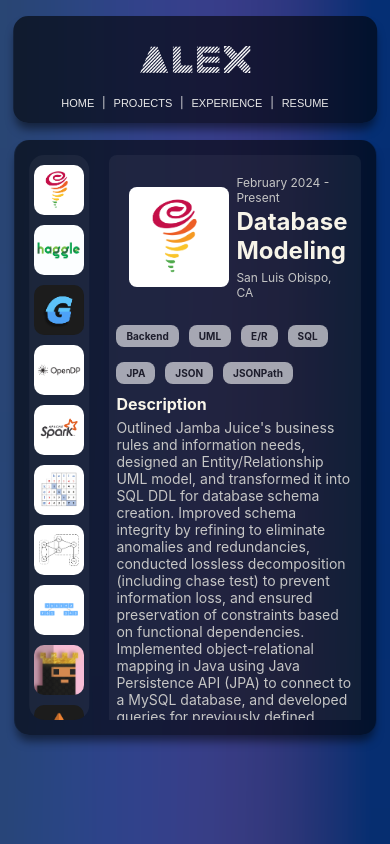
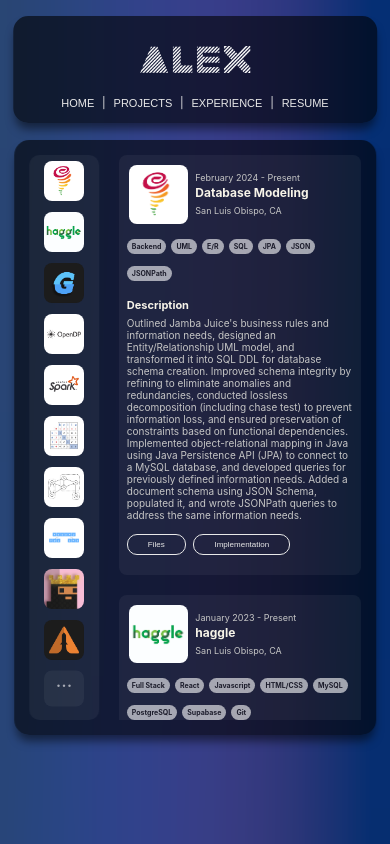
Before and after one commit to zahaale20/Zaharia_Portfolio, a React (Create React App) app: page /#/ in a window 390 px wide. Both pictures are taken after a click on the button "PROJECTS". Shown: the top 844 px of the page. Built offline with nearby package versions, Linux system fonts and the light colour scheme.

Commit message:
modifications to fix mobile view

```diff
--- a/src/components/Navbar.js
+++ b/src/components/Navbar.js
@@ -3,9 +3,6 @@
 import { Link, useNavigate } from 'react-router-dom';
 import theme from '../styles/Theme';
 import logoImage from '../assets/zaharia_logo.png';
-import linkedinIcon from '../assets/linkedin.png';
-import githubIcon from '../assets/github.png';
-import instagramIcon from '../assets/instagram.png';
 
 const Nav = styled.nav`
   background: rgba(0, 0, 0, 0.6);
@@ -119,10 +116,6 @@
       navigate(path);
     };
 
-    const handleEmailOpen = () => {
-        window.location.href = `mailto:${emailAddress}`;
-    };
-
 
     return (
         <Nav>
--- a/src/pages/HomePage.js
+++ b/src/pages/HomePage.js
@@ -11,7 +11,13 @@
     HomeDescriptionText,
     HomeButtonXStack,
     MainButton,
-  } from '../styles/PageStyle';
+    SocialMediaContainer,
+    SocialMediaIcon
+} from '../styles/PageStyle';
+
+import linkedinIcon from '../assets/linkedin.png';
+import githubIcon from '../assets/github.png';
+import instagramIcon from '../assets/instagram.png';
 
 function HomePage() {
     const navigate = useNavigate();
@@ -41,6 +47,17 @@
                                     <MainButton onClick={handleEmailOpen}>
                                         Contact Me
                                     </MainButton>
+                                    <SocialMediaContainer>
+                                        <SocialMediaIcon href="https://github.com/zahaale20" target="_blank">
+                                            <img src={githubIcon} alt="GitHub" />
+                                        </SocialMediaIcon>
+                                        <SocialMediaIcon href="https://linkedin.com/in/alexczaharia" target="_blank">
+                                            <img src={linkedinIcon} alt="LinkedIn" />
+                                        </SocialMediaIcon>
+                                        <SocialMediaIcon href="https://instagram.com/alex.z4777" target="_blank">
+                                            <img src={instagramIcon} alt="Instagram" />
+                                        </SocialMediaIcon>
+                                    </SocialMediaContainer>
                                 </HomeButtonXStack>
                             </HomeTextContainer>
                         </HomeProfileDisplayContainer>
--- a/src/pages/ProjectsPage.js
+++ b/src/pages/ProjectsPage.js
@@ -5,6 +5,7 @@
   MainButton,
   FrameLayout,
   VertNavBar,
+  VertScroll,
   ProjectNavItem,
   OverviewContainer,
   ExperienceContainer,
@@ -174,7 +175,7 @@
   const availableLinks = linkTypes.filter(linkType => project[linkType.key]);
 
   return availableLinks.map(linkType => (
-    <a key={linkType.key} href={project[linkType.key]} target="_blank" rel="noopener noreferrer" style={{ textDecoration: 'none', margin: '10px' }}>
+    <a key={linkType.key} href={project[linkType.key]} target="_blank" rel="noopener noreferrer" style={{ textDecoration: 'none', margin: '0px' }}>
       <MainButton>{linkType.text}</MainButton>
     </a>
   ));
@@ -203,6 +204,7 @@
       <GlobalStyle />
         <FrameLayout>
           <VertNavBar>
+            <VertScroll>
               {projects.map((project, index) => (
                 <ProjectNavItem
                   key={project.id}
@@ -215,6 +217,7 @@
               <MoreProjectsNavItem onClick={handleGitHubClick} style={{ display: 'flex', alignItems: 'center', justifyContent: 'center' }}>
                 <MoreProjectsText style={{ fontSize: '24px', color: 'rgba(255, 255, 255, 0.6)' }}>...</MoreProjectsText>
               </MoreProjectsNavItem>
+            </VertScroll>
           </VertNavBar>
 
           <OverviewContainer>
--- a/src/styles/PageStyle.js
+++ b/src/styles/PageStyle.js
@@ -32,28 +32,29 @@
     }
 `;
 
+export const VertScroll = styled.div`
+    overflow-y: auto;
+`;
+
 export const VertNavBar = styled.div`
     display: flex;
     flex-direction: column;
     align-items: center;
     position: relative;
     background-color: rgba(255, 255, 255, 0.05);
-    padding-left: 20px;
-    padding-right: 20px;
-    border-radius: 15px;
-    width: 70px;
-    overflow: auto;
+    padding-left: 10px;
+    padding-right: 10px;
+    border-radius: 10px;
+    width: 50px;
     height: 565px;
 
     @media (min-width: 768px) {
-        padding-left: 10px;
-        padding-right: 10px;
+        width: 50px;
         height: 615px;
     }
 
     @media (min-width: 1024px) {
-        padding-left: 10px;
-        padding-right: 10px;
+        width: 50px;
         height: 615px;
     }
 `;
@@ -62,7 +63,7 @@
     display: flex;
     flex-direction: column;
     position: relative;
-    width: 900px;
+    width: 85%;
     overflow: auto;
     height: 565px;
     gap: 20px;
@@ -83,11 +84,11 @@
     background: transparent;
     border: 1px solid ${theme.colors.nearlyWhite};
     border-radius: 10px;
-    padding-top: 10px;
-    padding-bottom: 10px;
+    padding-top: 5px;
+    padding-bottom: 5px;
     padding-left: 20px;
     padding-right: 20px;
-    font-size: 10px;
+    font-size: 8px;
     font-family: 'Futura', sans-serif;
     cursor: pointer;
     margin-right: 2vw;
@@ -122,8 +123,8 @@
 export const HomeProfileDisplayContainer = styled.div`
     display: flex;
     flex-direction: column;
-    align-items: flex-start;
-    justify-content: flex-start;
+    align-items: center;
+    justify-content: center;
     width: 80%;
     max-width: 1200px;
     margin: auto;
@@ -232,17 +233,19 @@
 
 export const HomeButtonXStack = styled.div`
     flex-direction: row;
-    margin-top: 10px;
 `;
 
-const SocialMediaContainer = styled.div`
+export const SocialMediaContainer = styled.div`
     display: flex;
     align-items: center;
     justify-content: center;
-    gap: 2px;
+    margin-top: 15px;
+    gap: 20px;
 
     @media (min-width: 768px) {
         gap: 2px;
+        align-items: center;
+        justify-content: flex-start;
     }
 
     @media (min-width: 1024px) {
@@ -251,7 +254,7 @@
 `;
 
 
-const SocialMediaIcon = styled.a`
+export const SocialMediaIcon = styled.a`
     display: inline-flex;
     align-items: center;
     justify-content: center;
@@ -285,7 +288,7 @@
 
 //ExperiencesPage Components
 export const ExperienceImage = styled.img`
-    width: 100px;
+    width: 15vw;
     height: auto;
     border-radius: 2vw;
     margin-right: 2vw;
@@ -302,7 +305,7 @@
 export const DescriptionHeaderText = styled.p`
     font-weight: bold;
     color: ${theme.colors.vanillaMist};
-    font-size: 16px;
+    font-size: 11px;
     margin: 0px;
 
     @media (min-width: 768px) {
@@ -317,7 +320,7 @@
 `;
 
 export const ExperienceTitle = styled.h1`
-    font-size: 20px;
+    font-size: 12px;
     color: ${theme.colors.vanillaMist};
     margin: 0;
     margin-top: -1vh;
@@ -328,6 +331,33 @@
 
     @media (min-width: 1024px) {
         font-size: 30px;
+    }
+`;
+
+export const ExperienceSubtitle = styled(ExperienceTitle)`
+    font-size: 10px;
+    font-weight: normal;
+    margin-bottom: -5px;
+
+    @media (min-width: 768px) {
+        font-size: 24px;
+    }
+
+    @media (min-width: 1024px) {
+        font-size: 24px;
+    }
+`;
+
+export const ExperienceDescription = styled.div`
+  color: ${theme.colors.lightGunGray};
+  font-size: 8px;
+
+  @media (min-width: 768px) {
+    font-size: 16px;
+    }
+
+    @media (min-width: 1024px) {
+        font-size: 16px;
     }
 `;
 
@@ -349,8 +379,12 @@
 
 export const ProjectImagesHeaderText = styled(DescriptionHeaderText)`
     font-weight: bold;
-    margin-top: 20px;
+    margin-top: 10px;
     margin-bottom: 8px;
+
+    @media (min-width: 768px) {
+        margin-top: 20px;
+    }
 `;
 
 export const ProjectLinksContainer = styled.div`
@@ -370,7 +404,7 @@
 `;
 
 export const ProjectTitle = styled(ExperienceTitle)`
-    font-size: 24px;
+    font-size: 12px;
     margin-bottom: -5px;
 
     @media (min-width: 768px) {
@@ -384,7 +418,7 @@
 
 export const ProjectDescription = styled.div`
     color: ${theme.colors.lightGunGray};
-    font-size: 12px;
+    font-size: 9px;
 
     @media (min-width: 768px) {
         font-size: 16px;
@@ -402,10 +436,11 @@
     justify-content: center;
     background-color: transparent;
     border-radius: 8px;
-    margin-top: 10px;
+    margin-top: 1px;
     transition: transform 0.2s;
     cursor: pointer;
     position: relative;
+    transform: scale(0.8);
 
     &:hover {
         transform: scale(1.1);
@@ -419,13 +454,18 @@
         right: 0;
         bottom: 0;
     }
+
+    @media (min-width: 768px) {
+        transform: scale(1);
+        margin-top: 10px;
+    }
 `;
 
 export const MoreProjectsNavItem = styled(ProjectNavItem)`
     display: flex;
     justify-content: center;
     width: 50px;
-    height: 70px;
+    height: 45px;
     margin-bottom: 10px;
     align-items: center;
     background-color: rgba(255,255,255, 0.05);
@@ -450,10 +490,16 @@
     justify-content: center;
     align-items: center;
     transition: transform 0.3s ease-in-out;
-    margin-top: 10px;
+    margin-top: 1px;
+    transform: scale(0.8);
 
     &:hover {
         background-color: rgba(0, 0, 0, 0.6);
+    }
+
+    @media (min-width: 768px) {
+        transform: scale(1);
+        margin-top: 10px;
     }
 `;
 
@@ -468,9 +514,16 @@
 export const ExperienceHeaderContainer = styled.div`
     display: flex;
     flex-direction: row;
+    justify-content: flex-start;
     align-items: center;
-    justify-content: flex-start;
     padding: 20px;
+    margin-left: -10px;
+    margin-top: -10px;
+
+    @media (min-width: 768px) {
+        margin-left: 0px;
+        margin-top: 0px;
+    }
 `;
 
 export const ExperienceInfo = styled.div`
@@ -479,36 +532,10 @@
     gap: 10px;
 `;
 
-export const ExperienceSubtitle = styled(ExperienceTitle)`
-    font-size: 16px;
-    font-weight: normal;
-
-    @media (min-width: 768px) {
-        font-size: 24px;
-    }
-
-    @media (min-width: 1024px) {
-        font-size: 24px;
-    }
-`;
-
-export const ExperienceDescription = styled.div`
-  color: ${theme.colors.lightGunGray};
-  font-size: 12px;
-
-  @media (min-width: 768px) {
-    font-size: 16px;
-    }
-
-    @media (min-width: 1024px) {
-        font-size: 16px;
-    }
-`;
-
 export const DescriptionText = styled.p`
     margin-top: 5px;
     color: ${theme.colors.lightGunGray};
-    font-size: 14px;
+    font-size: 10px;
 
     @media (min-width: 768px) {
         font-size: 16px;
@@ -526,26 +553,35 @@
     flex-wrap: wrap;
     align-items: flex-start;
     justify-content: flex-start;
-    margin-top: 0px;
-    gap: 0px 10px;
+    margin-top: -10px;
+    gap: 0px 5px;
+    margin-bottom: 10px;
+
+    @media (min-width: 768px) {
+        gap: 0px 10px;
+    }
 `;
 
 export const KeyWordsText = styled(DescriptionText)`
     font-weight: bold;
-    font-size: 10px;
+    font-size: 7px;
     color: ${theme.colors.deepSpace};
     background: rgba(255, 255, 255, 0.6);
     border-radius: 8px;
-    padding: 5px;
-    padding-left: 10px;
-    padding-right: 10px;
+    padding: 3px;
+    padding-left: 5px;
+    padding-right: 5px;
 
     @media (min-width: 768px) {
         font-size: 12px;
+        padding-left: 10px;
+        padding-right: 10px;
     }
 
     @media (min-width: 1024px) {
         font-size: 12px;
+        padding-left: 10px;
+        padding-right: 10px;
     }
 `;
 
```
Also changed, not shown: 7 other files (tests, documents, lock files or other folders). Lines whose indentation alone changed are shown as unchanged.
